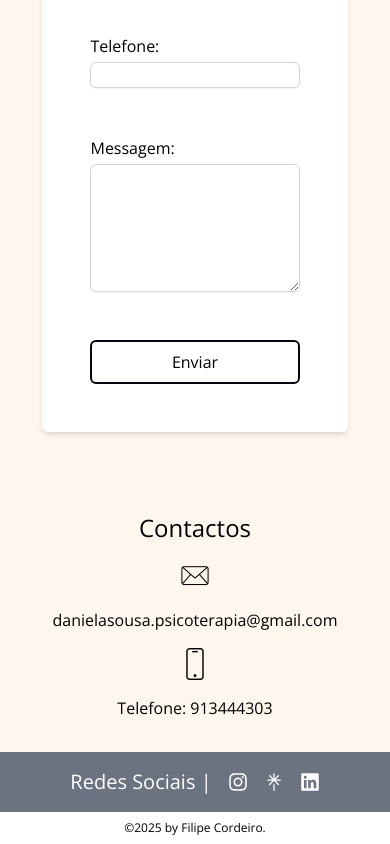
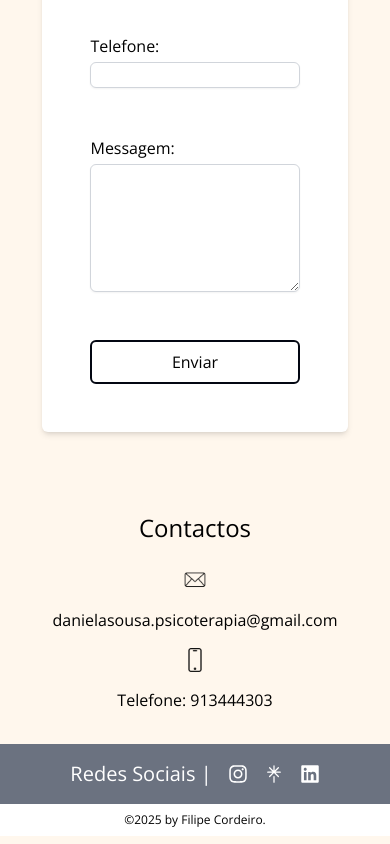
Before and after one commit to DeleteMind/site_psicologa, a Next.js app in the folder daniela-app/: page /contactos in a window 390 px wide. Shown: the part 484-1328 px from the top of the page. Built offline with nearby package versions, Linux system fonts and the light colour scheme.

Commit message:
ajust_contact_email_phone

```diff
--- a/daniela-app/app/contactos/page.tsx
+++ b/daniela-app/app/contactos/page.tsx
@@ -121,14 +121,14 @@ export default function ContactPage() {
       </form>
 
 
-      <section className="flex flex-col gap-4 py-8 px-4 sm:px-8 items-center">
-        <h2 className="text-2xl text-center sm:text-3xl">Contactos</h2>
+      <section className="flex flex-col gap-4 py-8 px-4 sm:px-8">
+        <h2 className="text-2xl text-center sm:text-3xl mb-2">Contactos</h2>
         <div className="flex flex-col sm:flex-row items-center gap-4">
-          <img src="Icons/email.png" alt="Email Icon" className="w-8 h-8 sm:w-10 sm:h-10" />
+          <img src="Icons/email.png" alt="Email Icon" className="w-6 h-6 sm:w-8 sm:h-8" />
           <p className="text-center sm:text-left">danielasousa.psicoterapia@gmail.com</p>
         </div>
         <div className="flex flex-col sm:flex-row items-center gap-4">
-          <img src="Icons/iphone.png" alt="Phone Icon" className="w-8 h-8 sm:w-10 sm:h-10" />
+          <img src="Icons/iphone.png" alt="Phone Icon" className="w-6 h-6 sm:w-8 sm:h-8" />
           <p className="text-center sm:text-left">Telefone: 913444303</p>
         </div>
       </section>
```
